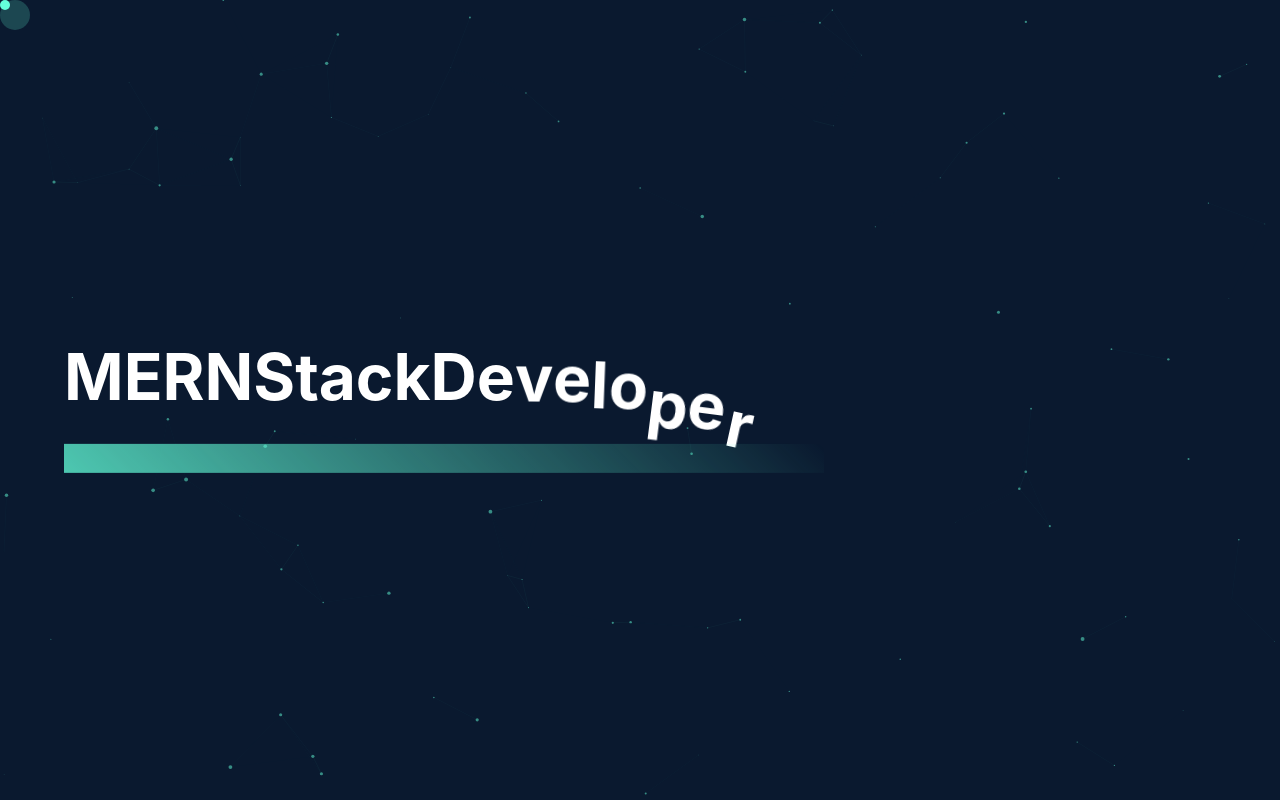
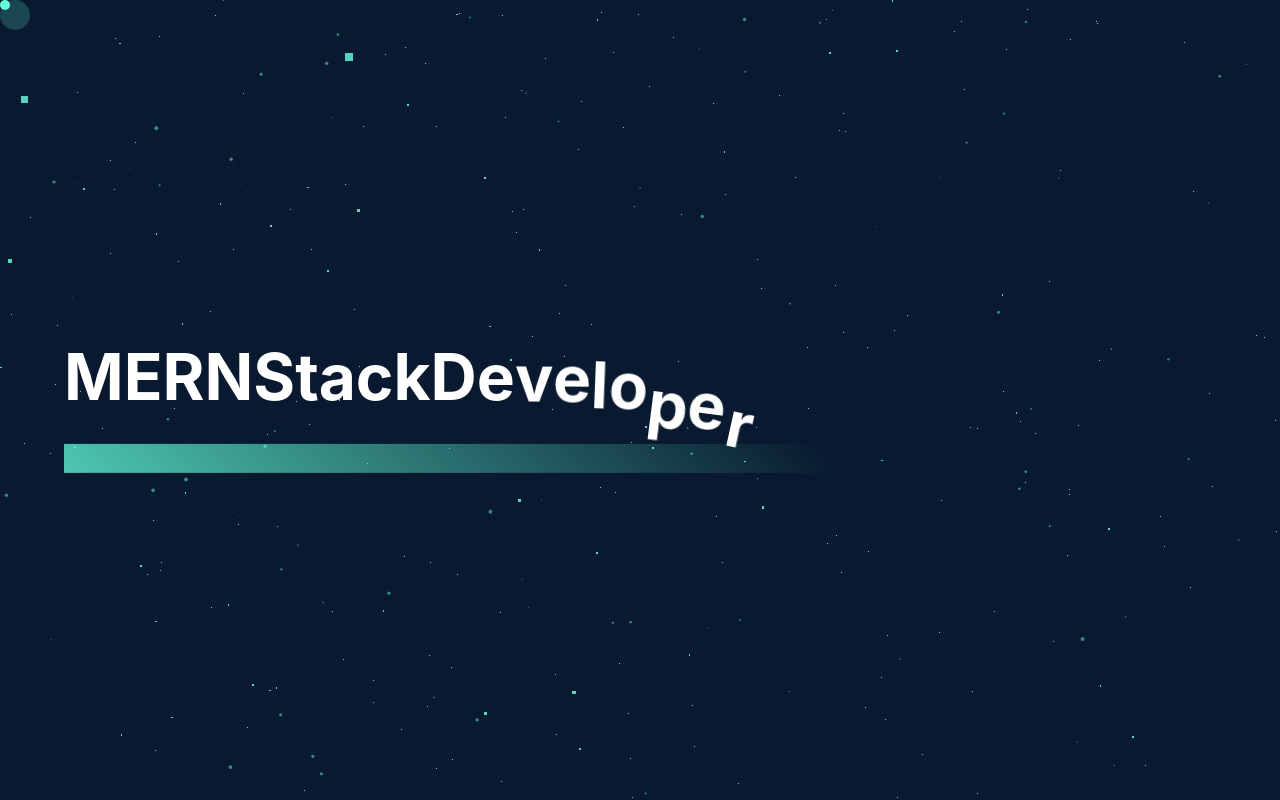
Before and after one commit to Moeed-ul-Hassan/CreativeFolioMotion, a plain HTML site: page index.html in a window 1280 px wide. Shown: the top 800 px of the page. Drawn offline with nearby package versions, Linux system fonts and the light colour scheme; animation ran at ten frames a second.

Commit message:
Implement WebGL background effect using Three.js.  Adds a canvas element and a new `webgl.js` file containing the Three.js implementation.
Replit-Commit-Author: Agent
Replit-Commit-Session-Id: 3c25fa24-5a84-40c5-9abf-a054596c821d
Replit-Commit-Screenshot-Url: https://storage.googleapis.com/screenshot-production-us-central1/a9d6c917-eddd-4d61-a69c-a3a70158f8be/0b930f34-01d9-446a-b624-00fa103f3eb6.jpg

```diff
--- a/css/style.css
+++ b/css/style.css
@@ -4,6 +4,16 @@
     --text-color: #ffffff;
     --background-color: #0a192f;
     --transition: all 0.3s ease;
+}
+
+#bg {
+    position: fixed;
+    top: 0;
+    left: 0;
+    width: 100%;
+    height: 100%;
+    z-index: -1;
+    pointer-events: none;
 }
 
 * {
@@ -376,7 +386,7 @@ section {
     text-align: justify;
     line-height: 1.8;
 }
-/* Added styles for the profile image section */
+
 .about-grid {
     display: grid;
     grid-template-columns: 1fr 2fr;
--- a/index.html
+++ b/index.html
@@ -11,6 +11,9 @@
     <script src="https://cdnjs.cloudflare.com/ajax/libs/gsap/3.12.2/ScrollTrigger.min.js"></script>
 </head>
 <body>
+    <!-- Add WebGL canvas -->
+    <canvas id="bg"></canvas>
+
     <div class="cursor"></div>
     <div class="cursor-follower"></div>
 
@@ -177,5 +180,6 @@
     <script src="/js/animations.js"></script>
     <script src="/js/scroll.js"></script>
     <script src="/js/main.js"></script>
+    <script type="module" src="/js/webgl.js"></script>
 </body>
 </html>
--- /dev/null
+++ b/js/webgl.js
@@ -0,0 +1,80 @@
+// WebGL background effect using Three.js
+import * as THREE from 'https://cdn.skypack.dev/three@0.136.0';
+
+let scene, camera, renderer;
+let geometry, material, points;
+
+function init() {
+    // Scene setup
+    scene = new THREE.Scene();
+    camera = new THREE.PerspectiveCamera(75, window.innerWidth / window.innerHeight, 0.1, 1000);
+    renderer = new THREE.WebGLRenderer({
+        canvas: document.querySelector('#bg'),
+        alpha: true
+    });
+
+    // Configure renderer
+    renderer.setPixelRatio(window.devicePixelRatio);
+    renderer.setSize(window.innerWidth, window.innerHeight);
+    renderer.setClearColor(0x0a192f, 0.1);
+    camera.position.setZ(30);
+
+    // Create particle geometry
+    geometry = new THREE.BufferGeometry();
+    const vertices = [];
+    const size = 2000;
+
+    for (let i = 0; i < 1500; i++) {
+        const x = Math.random() * size - size/2;
+        const y = Math.random() * size - size/2;
+        const z = Math.random() * size - size/2;
+        vertices.push(x, y, z);
+    }
+
+    geometry.setAttribute('position', new THREE.Float32BufferAttribute(vertices, 3));
+
+    // Create particle material
+    material = new THREE.PointsMaterial({
+        size: 2,
+        color: 0x64ffda,
+        transparent: true,
+        opacity: 0.8,
+        blending: THREE.AdditiveBlending
+    });
+
+    // Create particle system
+    points = new THREE.Points(geometry, material);
+    scene.add(points);
+
+    // Handle window resize
+    window.addEventListener('resize', onWindowResize, false);
+}
+
+function animate() {
+    requestAnimationFrame(animate);
+
+    // Rotate particle system
+    points.rotation.x += 0.0003;
+    points.rotation.y += 0.0002;
+
+    // Add wave effect
+    const positions = points.geometry.attributes.position.array;
+    const time = Date.now() * 0.0001;
+
+    for(let i = 0; i < positions.length; i += 3) {
+        positions[i+1] += Math.sin(time + positions[i] * 0.5) * 0.1;
+    }
+    points.geometry.attributes.position.needsUpdate = true;
+
+    renderer.render(scene, camera);
+}
+
+function onWindowResize() {
+    camera.aspect = window.innerWidth / window.innerHeight;
+    camera.updateProjectionMatrix();
+    renderer.setSize(window.innerWidth, window.innerHeight);
+}
+
+// Initialize and start animation
+init();
+animate();
```
